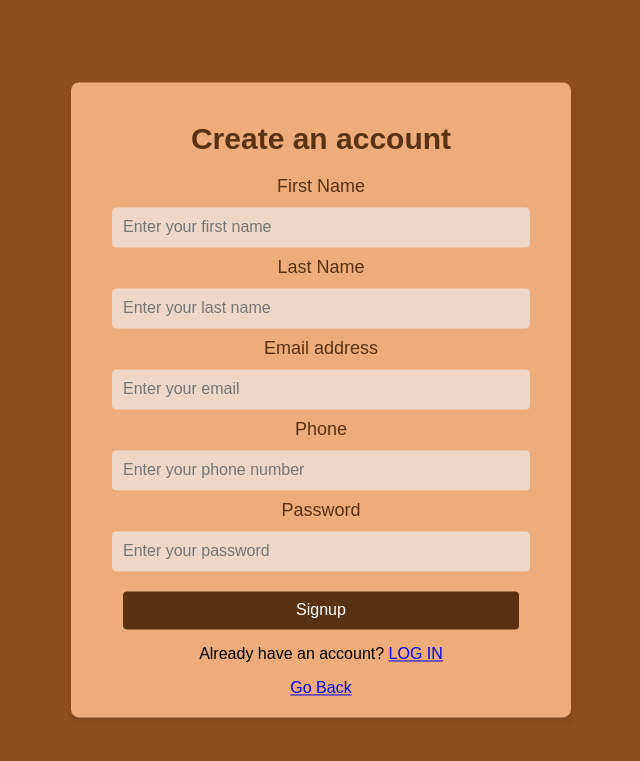
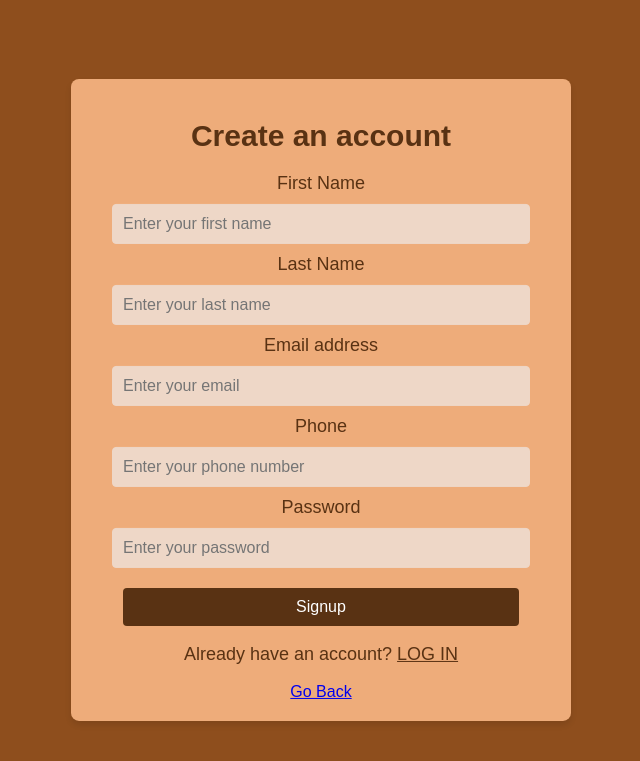
Before and after one commit to valzza/library, a PHP site: page /login.html in a window 1280 px wide. Shown: the top 761 px of the page, without its empty margins (319-959 px from the left). Run offline with PHP 8.4, Linux system fonts and the light colour scheme.

Commit message:
Update style.css

```diff
--- a/style.css
+++ b/style.css
@@ -329,6 +329,17 @@ textarea {
 .login-btn:hover {
   background-color: #8e4e1d;
 }
+/* Sign up butoni */
+.signup-btn{
+  font-size: 18px;
+  color: #593213;
+}
+.signup-btn a{
+  color: #593213;
+}
+.signup-btn a:hover{
+  color: #000000;
+}
 /* Footer */
 footer {
   background-color: #333;
```
